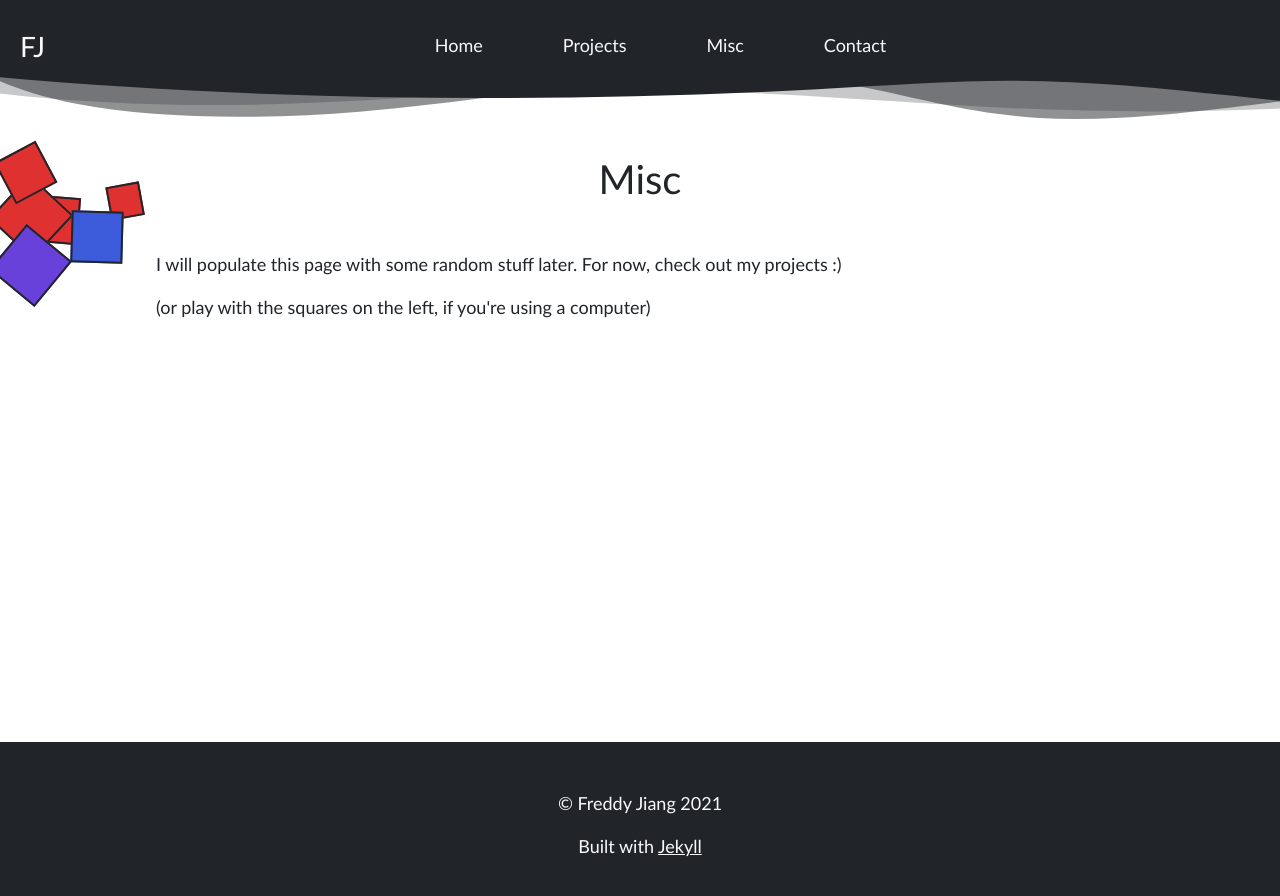
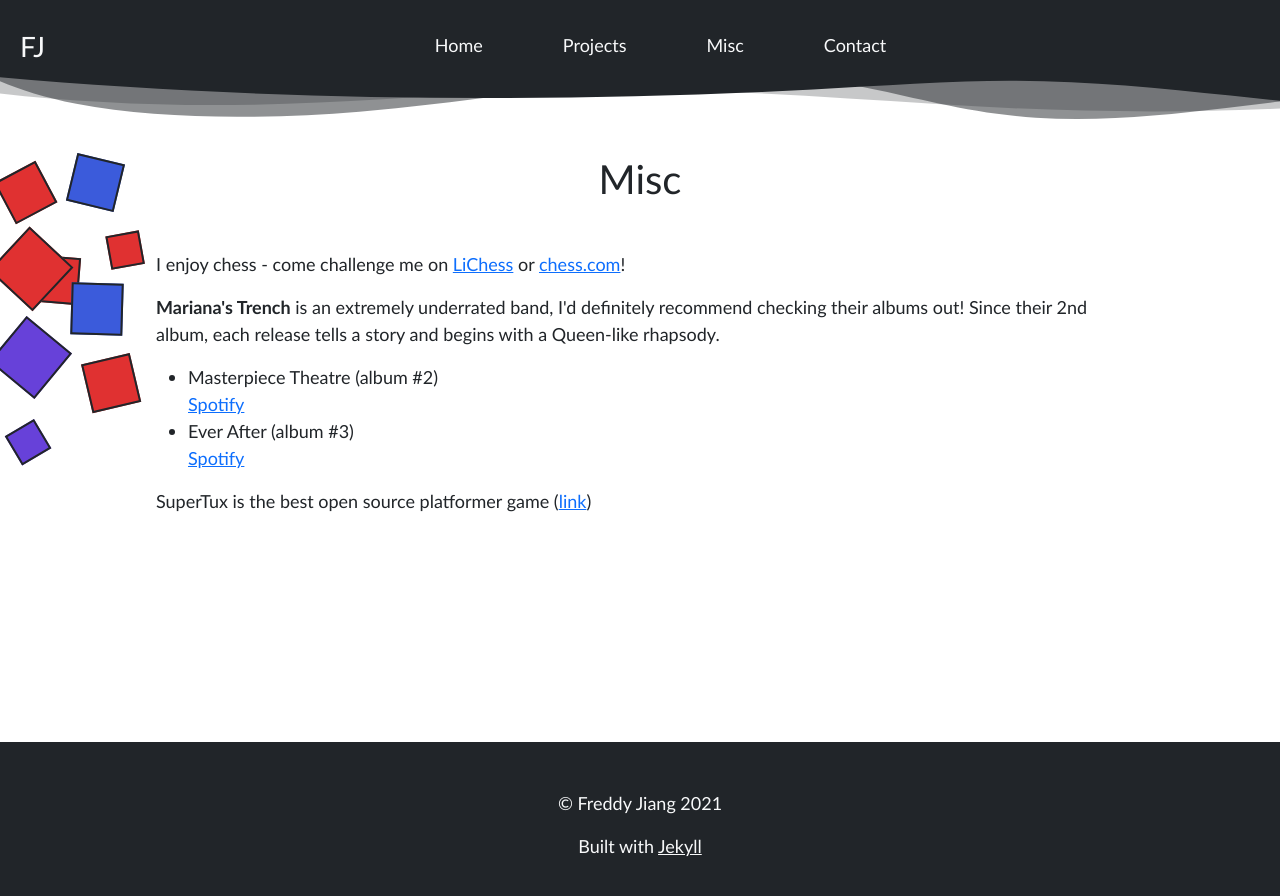
Before and after one commit to j-freddy/old-site, a Jekyll site: the page built from misc.html, in a window 1280 px wide. Shown: the top 896 px of the page. Built offline with Jekyll 4.4.1, drawn with Linux system fonts in a browser that asks for light colours.

Commit message:
Populate Misc page

```diff
--- a/misc.html
+++ b/misc.html
@@ -3,6 +3,28 @@
 title: Misc
 scripts: |
   <script src="assets/js/interactiveSquares.js"></script>
+lichess: "https://lichess.org/@/AnonymousFox"
+chess: "https://www.chess.com/member/anonymousnarwhal"
+mt_albums:
+  - title: "Masterpiece Theatre (album #2)"
+    link: "https://open.spotify.com/album/6GcTcEg2V7ZUx0wOOklwyO?si=FNfRlZdgRa2t9Arj_tz-Uw&dl_branch=1"
+  - title: "Ever After (album #3)"
+    link: "https://open.spotify.com/album/5fHGpmtWhiS4ezzQW2wp4e?si=e_YYPVl3QGeOqiiFuUomaA&dl_branch=1&nd=1"
+supertux: "https://www.supertux.org/"
 ---
-<p>I will populate this page with some random stuff later. For now, check out my projects :)</p>
-<p>(or play with the squares on the left, if you're using a computer)</p>
+<p>I enjoy chess - come challenge me on
+  <a href="{{ page.lichess }}" target="_blank">LiChess</a>
+  or
+  <a href="{{ page.chess }}" target="_blank">chess.com</a>!
+</p>
+<p><b>Mariana's Trench</b> is an extremely underrated band, I'd definitely recommend checking their albums out! Since
+  their 2nd album, each release tells a story and begins with a Queen-like rhapsody.</p>
+<ul>
+  {% for album in page.mt_albums %}
+    <li>{{ album.title }}
+      <br>
+      <a href="{{ album.link }}" target="_blank">Spotify</a>
+    </li>
+  {% endfor %}
+</ul>
+<p>SuperTux is the best open source platformer game (<a href="{{ page.supertux }}" target="_blank">link</a>)</p>
```
